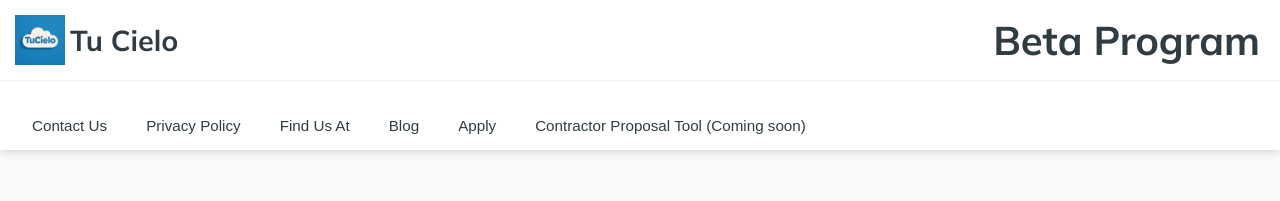
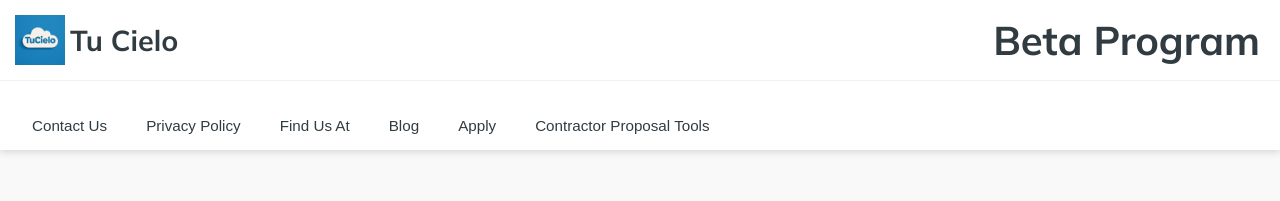
Before and after one commit to MetaCapFin/tu-cielo-site, a React (Create React App) app: page / in a window 1280 px wide. Shown: the top 201 px of the page. Built offline with nearby package versions, Linux system fonts and the light colour scheme.

Commit message:
Update App.js

```diff
--- a/src/App.js
+++ b/src/App.js
@@ -196,7 +196,7 @@ function Homepage() {
           Apply
         </button>
         <Link to="contractor-proposal-tool">
-          <button className="header-button">Contractor Proposal Tool (Coming soon)</button>
+          <button className="header-button">Contractor Proposal Tools</button>
         </Link>
       </div>
       {showPrivacyModal && (
```
